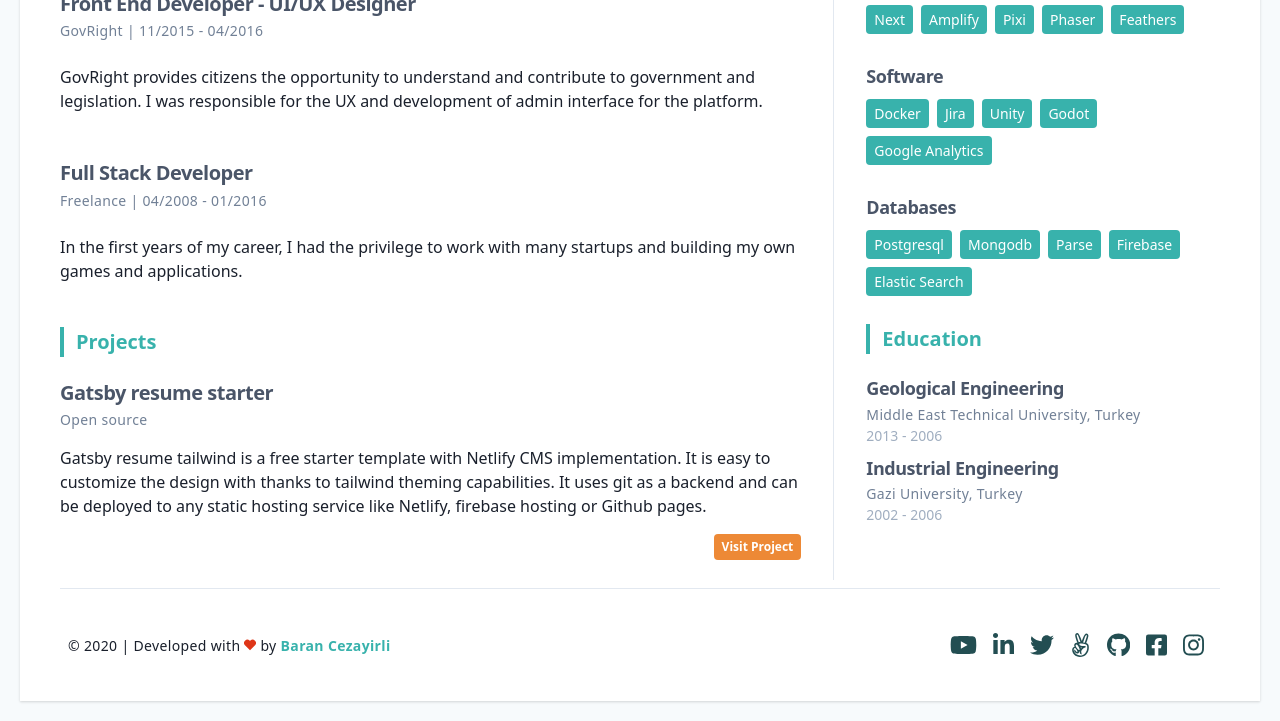
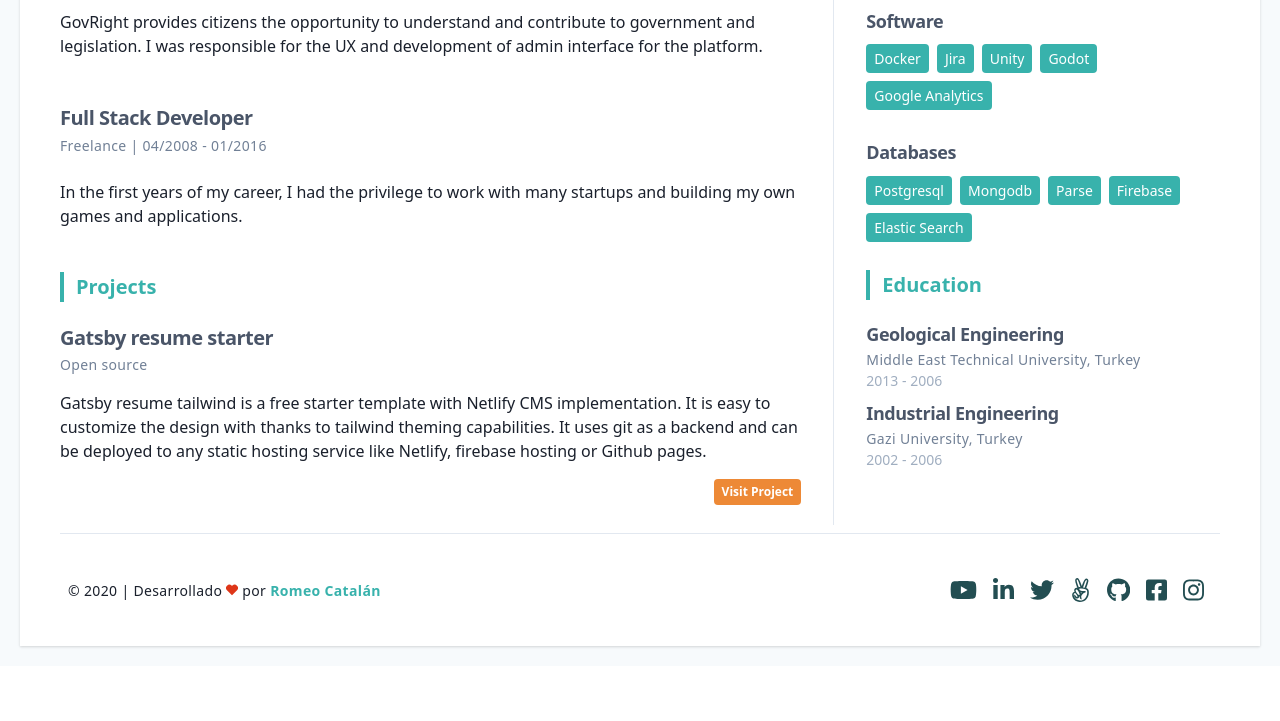
Before and after one commit to skyappgt/gatsbycv_rsm, a Gatsby site: page / in a window 1280 px wide. Shown: the part 1393-2114 px from the top of the page. After the commit the page ends 2059 px from the top, so only its background shows below. Built offline with nearby package versions, Linux system fonts and the light colour scheme; Gatsby itself is replaced by a stand-in of ours.

Commit message:
1st change

```diff
--- a/gatsby-config.js
+++ b/gatsby-config.js
@@ -6,22 +6,22 @@
 
 module.exports = {
   siteMetadata: {
-    title: `Baran Cezayirli | Technologist`,
-    author: `Baran Cezayirli`,
+    title: `Romeo Catalán | Software Eng`,
+    author: `Romeo Catalán`,
     description: `With 10+ years of experience in various industries, I help tech
               startups from idea phase to high volumes. I design and build
               scalable solutions, implement internal processes that fit your
               organization, build teams that produce results.`,
-    siteUrl: `https://barancezayirli.com/`,
+    siteUrl: `https://itromeo.ml/`,
     social: {
-      twitter: `barancezayirli`,
+      twitter: `skyappsgt`,
     },
   },
   plugins: [
     {
       resolve: `gatsby-plugin-manifest`,
       options: {
-        name: `Baran Cezayirli | Technologist`,
+        name: `Romeo Catalán | Software Eng`,
         short_name: `CV`,
         start_url: `/`,
         background_color: `#f7f0eb`,
--- a/src/components/footer.js
+++ b/src/components/footer.js
@@ -6,7 +6,7 @@ const Footer = ({ social }) => (
   <footer className="py-6 mx-auto items-center justify-between md:flex">
     <div className="items-center flex tracking-wide mb-5 md:mb-0 justify-center text-sm ml-2">
       <span className="inline-block mr-1">
-        © {new Date().getFullYear()} | Developed with
+        © {new Date().getFullYear()} | Desarrollado
       </span>
       <span className="inline-block mr-1">
         <HeartIcon
@@ -14,14 +14,14 @@ const Footer = ({ social }) => (
           style={{ color: '#de3618' }}
         />
       </span>
-      <span className="inline-block mr-1">by</span>
+      <span className="inline-block mr-1">por </span>
       <a
         className="text-primary-500 hover:text-primary-700 font-bold"
-        href="https://barancezayirli.com"
+        href="https://romeocatalan.ml"
         target="_blank"
         rel="noopener noreferrer"
       >
-        Baran Cezayirli
+        Romeo Catalán
       </a>
     </div>
     {social && (
--- a/src/components/summary.js
+++ b/src/components/summary.js
@@ -5,7 +5,7 @@ const Summary = ({ data }) => (
     <div className="my-5">
       <img
         className="rounded-full mx-auto w-32 lg:w-full xl:w-4/5"
-        src="./profile.jpg"
+        src="./perfil.jpg"
         alt="profile"
       />
     </div>
```
Also changed, not shown: static/favicon.ico, static/perfil.JPG (added).
